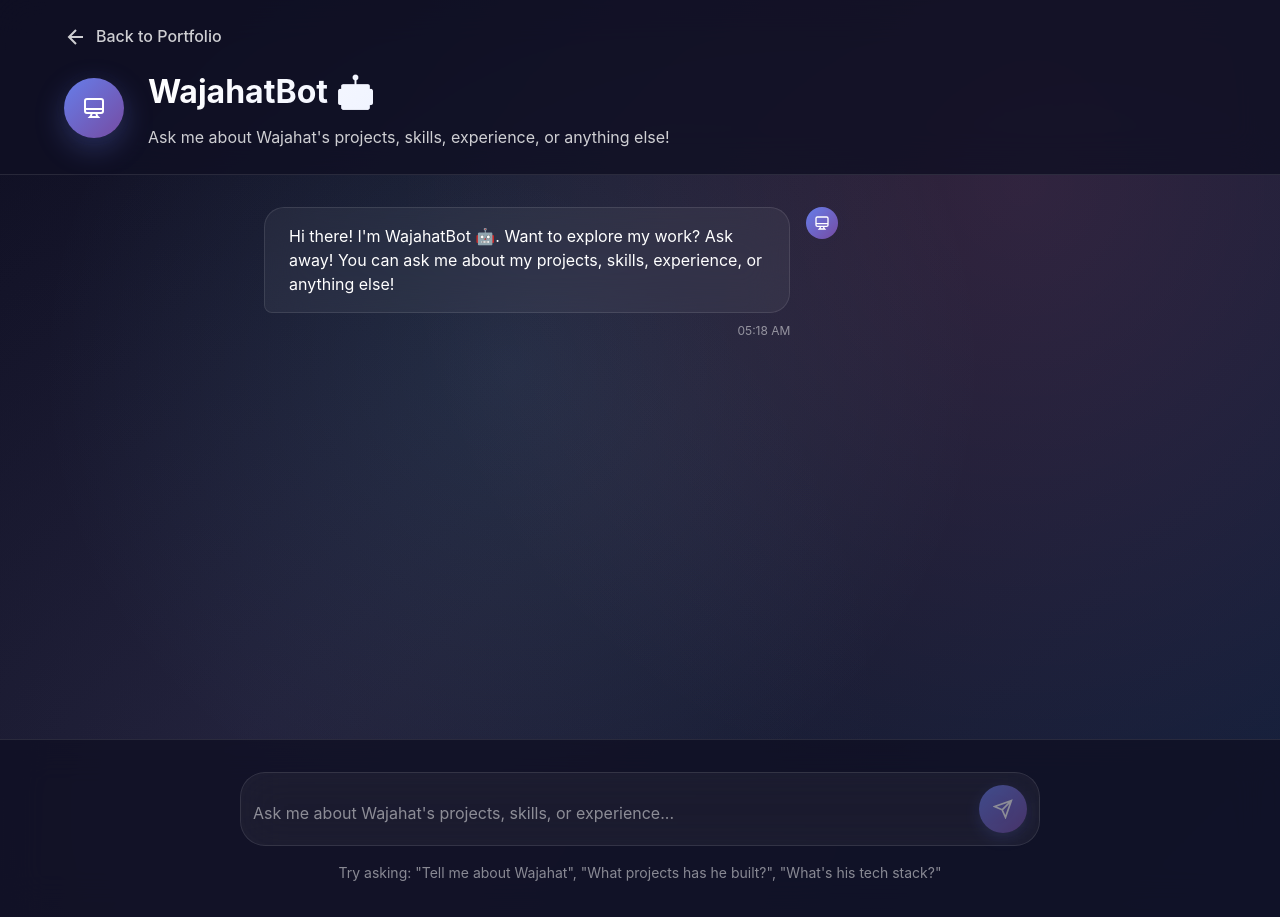
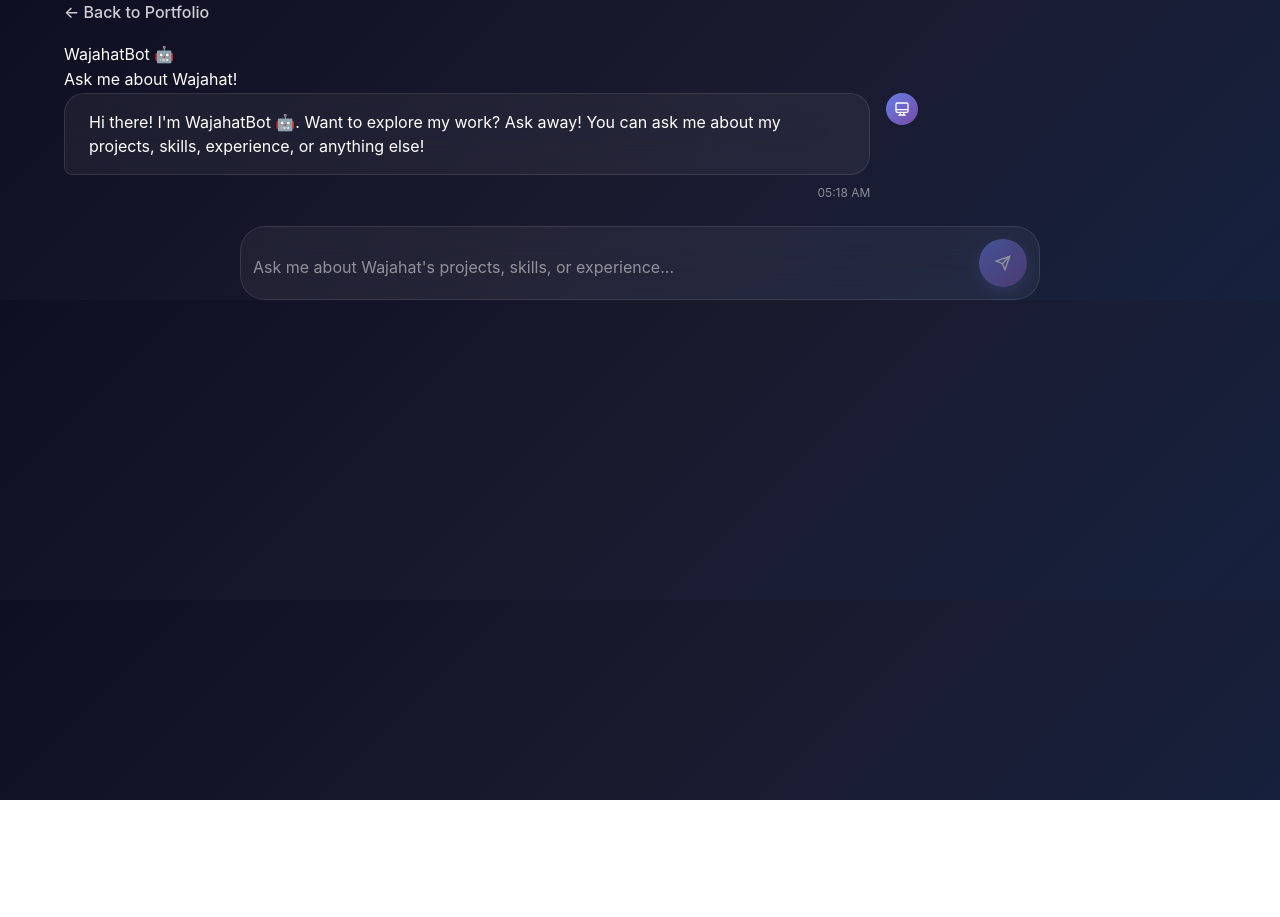
Before and after one commit to wajahatAli-1016/chatPortfolio, a Next.js app: page /chatbot in a window 1280 px wide. After the commit the page ends 800 px from the top, so only its background shows below. Built offline with nearby package versions, Linux system fonts and the light colour scheme.

Commit message:
your commit message here

```diff
--- a/src/app/[locale]/contact/page.js
+++ b/src/app/[locale]/contact/page.js
@@ -4,7 +4,6 @@ import Link from 'next/link';
 import styles from '../../contact/contact.module.css';
 import { useTranslation } from '../../../lib/i18n';
 import LanguageSwitcher from '../../components/LanguageSwitcher';
-
 
 const ContactPage = ({ params }) => {
   const locale = params?.locale || 'en';
--- a/src/app/chatbot/page.js
+++ b/src/app/chatbot/page.js
@@ -1,10 +1,10 @@
 "use client"
-import { useState, useRef, useEffect } from 'react';
+import { useState, useRef, useEffect, Suspense } from 'react';
 import Link from 'next/link';
 import { useSearchParams } from 'next/navigation';
 import styles from './chatbot.module.css';
 
-const Chatbot = () => {
+const ChatbotContent = () => {
     const searchParams = useSearchParams();
     const [locale, setLocale] = useState('en'); // Default to 'en' to match server render
     const [isClient, setIsClient] = useState(false);
@@ -234,9 +234,12 @@ Key rules:
     const handleSendMessage = async () => {
         if (!inputMessage.trim()) return;
 
+        // Translate user message to the appropriate language based on locale
+        const translatedMessage = await translateToFrench(inputMessage);
+
         const userMessage = {
             id: messages.length + 1,
-            text: inputMessage,
+            text: translatedMessage, // Show translated message in chat
             sender: 'user',
             timestamp: new Date()
         };
@@ -246,8 +249,8 @@ Key rules:
         setIsTyping(true);
 
         try {
-            // Call Groq API for AI response
-            const aiResponseText = await callGroqAPI(inputMessage);
+            // Call Groq API for AI response with translated message
+            const aiResponseText = await callGroqAPI(translatedMessage);
 
             const aiResponse = {
                 id: messages.length + 2,
@@ -289,56 +292,18 @@ Key rules:
         return timestamp.toLocaleTimeString([], { hour: '2-digit', minute: '2-digit' });
     };
 
-    // Don't render until client-side hydration is complete
-    if (!isClient) {
     return (
-            <div className={styles.chatbotContainer}>
-                <div style={{
-                    display: 'flex',
-                    justifyContent: 'center',
-                    alignItems: 'center',
-                    height: '100vh',
-                    fontSize: '18px',
-                    color: '#666'
-                }}>
-                    Loading...
+        <div className={styles.container}>
+            <div className={styles.header}>
+                <Link href="/" className={styles.backButton}>
+                    ← Back to Portfolio
+                </Link>
+                <h1>WajahatBot 🤖</h1>
+                <p>{locale === 'fr' ? 'Posez-moi vos questions sur Wajahat !' : 'Ask me about Wajahat!'}</p>
             </div>
-            </div>
-        );
-    }
 
-    return (
-        <div className={styles.chatbotContainer}>
-            {/* Header */}
-            <header className={styles.chatbotHeader}>
-                <div className={styles.container}>
-                    <Link href={`/${locale}`} className={styles.backButton}>
-                        <svg width="24" height="24" viewBox="0 0 24 24" fill="none" stroke="currentColor" strokeWidth="2">
-                            <path d="M19 12H5M12 19l-7-7 7-7" />
-                        </svg>
-                        {locale === 'fr' ? 'Retour au Portfolio' : 'Back to Portfolio'}
-                    </Link>
-                    <div className={styles.headerContent}>
-                        <div className={styles.aiAvatar}>
-                            <div className={styles.avatarPulse}></div>
-                            <svg width="24" height="24" viewBox="0 0 24 24" fill="none" stroke="currentColor" strokeWidth="2">
-                                <path d="M9.75 17L9 20l-1 1h8l-1-1-.75-3M3 13h18M5 17h14a2 2 0 002-2V5a2 2 0 00-2-2H5a2 2 0 00-2 2v10a2 2 0 002 2z" />
-                            </svg>
-                        </div>
-                        <div>
-                            <h1>WajahatBot 🤖</h1>
-                            <p>{locale === 'fr'
-                                ? 'Posez-moi vos questions sur les projets, compétences, expérience de Wajahat ou autre chose !'
-                                : 'Ask me about Wajahat\'s projects, skills, experience, or anything else!'
-                            }</p>
-                        </div>
-                    </div>
-                </div>
-            </header>
-
-            {/* Chat Messages */}
-            <div className={styles.chatArea}>
-                <div className={styles.messagesContainer}>
+            <div className={styles.chatContainer}>
+                <div className={styles.messages}>
                     {messages.map((message) => (
                         <div
                             key={message.id}
@@ -352,7 +317,6 @@ Key rules:
                             </div>
                             {message.sender === 'ai' && (
                                 <div className={styles.aiIndicator}>
-                                    <div className={styles.avatarPulse}></div>
                                     <svg width="16" height="16" viewBox="0 0 24 24" fill="none" stroke="currentColor" strokeWidth="2">
                                         <path d="M9.75 17L9 20l-1 1h8l-1-1-.75-3M3 13h18M5 17h14a2 2 0 002-2V5a2 2 0 00-2-2H5a2 2 0 00-2 2v10a2 2 0 002 2z" />
                                     </svg>
@@ -371,7 +335,6 @@ Key rules:
                                 </div>
                             </div>
                             <div className={styles.aiIndicator}>
-                                <div className={styles.avatarPulse}></div>
                                 <svg width="16" height="16" viewBox="0 0 24 24" fill="none" stroke="currentColor" strokeWidth="2">
                                     <path d="M9.75 17L9 20l-1 1h8l-1-1-.75-3M3 13h18M5 17h14a2 2 0 002-2V5a2 2 0 00-2-2H5a2 2 0 00-2 2v10a2 2 0 002 2z" />
                                 </svg>
@@ -381,11 +344,7 @@ Key rules:
 
                     <div ref={messagesEndRef} />
                 </div>
-            </div>
 
-            {/* Input Area */}
-            <div className={styles.inputArea}>
-                <div className={styles.container}>
                 <div className={styles.inputContainer}>
                     <textarea
                         value={inputMessage}
@@ -403,21 +362,38 @@ Key rules:
                         disabled={!inputMessage.trim()}
                         className={styles.sendButton}
                     >
-                            <svg width="20" height="20" viewBox="0 0 24 24" fill="none" stroke="currentColor" strokeWidth="2">
+                        <svg width="16" height="16" viewBox="0 0 24 24" fill="none" stroke="currentColor" strokeWidth="2">
                             <path d="M22 2L11 13M22 2l-7 20-4-9-9-4 20-7z" />
                         </svg>
                     </button>
-                    </div>
-                    <div className={styles.inputHint}>
-                        {locale === 'fr'
-                            ? 'Essayez de demander : "Parlez-moi de Wajahat", "Quels projets a-t-il construits ?", "Quelle est sa stack technique ?"'
-                            : 'Try asking: "Tell me about Wajahat", "What projects has he built?", "What\'s his tech stack?"'
-                        }
-                    </div>
                 </div>
             </div>
         </div>
     );
 };
 
+const Chatbot = () => {
+    return (
+        <Suspense fallback={
+            <div className={styles.container}>
+                <div className={styles.header}>
+                    <h1>WajahatBot 🤖</h1>
+                    <p>Loading...</p>
+                </div>
+                <div className={styles.chatContainer}>
+                    <div className={styles.messages}>
+                        <div className={`${styles.message} ${styles.ai}`}>
+                            <div className={styles.messageContent}>
+                                <div className={styles.messageText}>Loading chatbot...</div>
+                            </div>
+                        </div>
+                    </div>
+                </div>
+            </div>
+        }>
+            <ChatbotContent />
+        </Suspense>
+    );
+};
+
 export default Chatbot;
```
Also changed, not shown: src/lib/i18n.js. Lines whose indentation alone changed are shown as unchanged.
